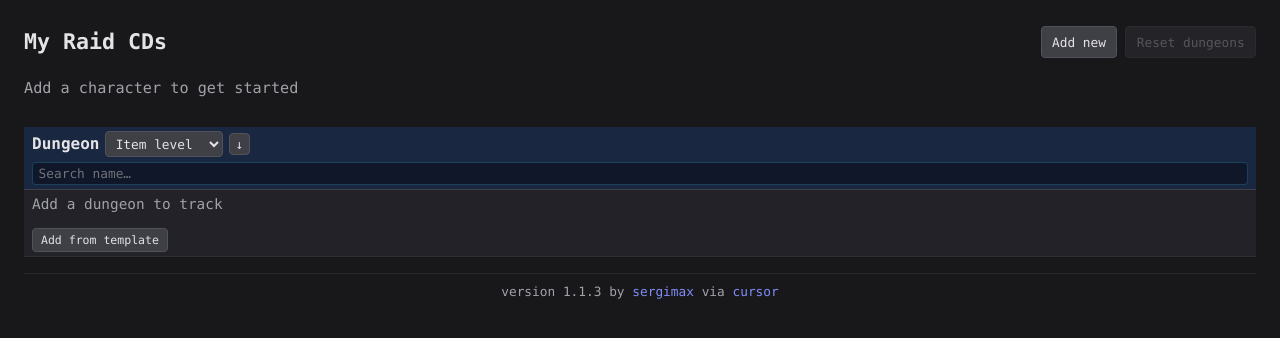
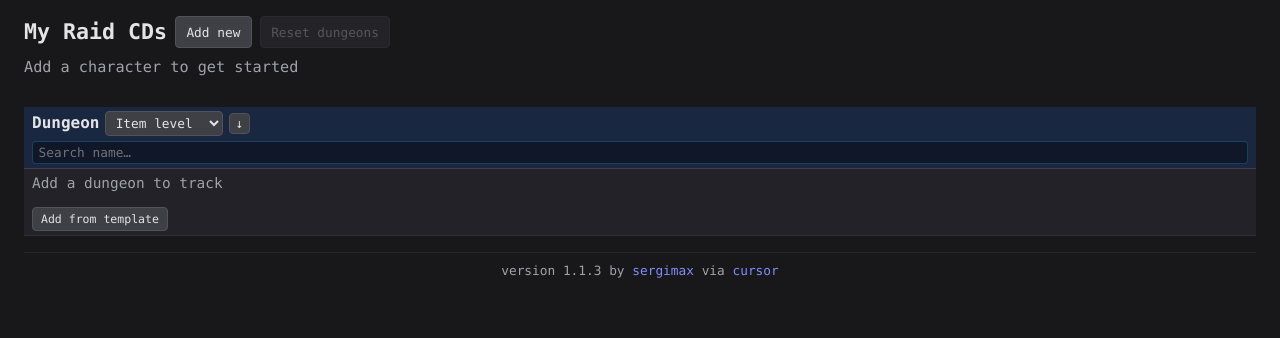
Before and after one commit to sergimax/my-raid-cds, a React (Vite) app: page / in a window 1280 px wide. Shown: the top 338 px of the page. Built offline with nearby package versions, Linux system fonts and the light colour scheme.

Commit message:
style(app): adjust layout and header styles for improved alignment and spacing

```diff
--- a/src/App.css
+++ b/src/App.css
@@ -1,7 +1,7 @@
 /* Layout */
 #root {
-  max-width: 1280px;
-  margin: 0 auto;
+  max-width: none;
+  margin: 0;
   padding: 1rem;
 }
 
@@ -15,9 +15,13 @@
 .app-header {
   display: flex;
   align-items: center;
-  justify-content: space-between;
-  gap: 1rem;
+  justify-content: flex-start;
+  gap: 0.75rem;
   flex-wrap: wrap;
+}
+
+.app-header h1 {
+  margin: 0;
 }
 
 .app-header-actions {
```
